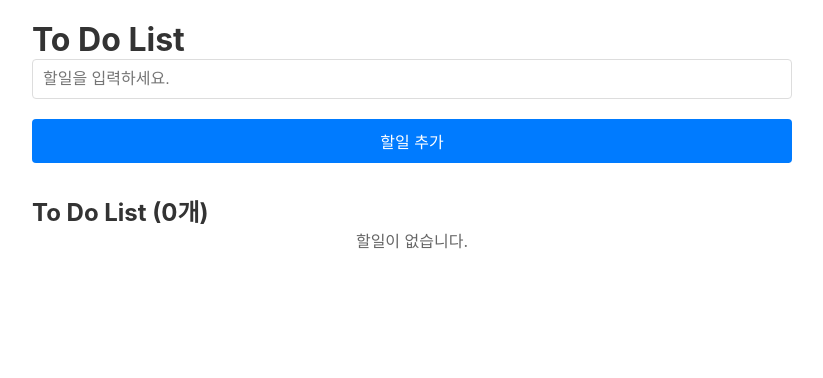
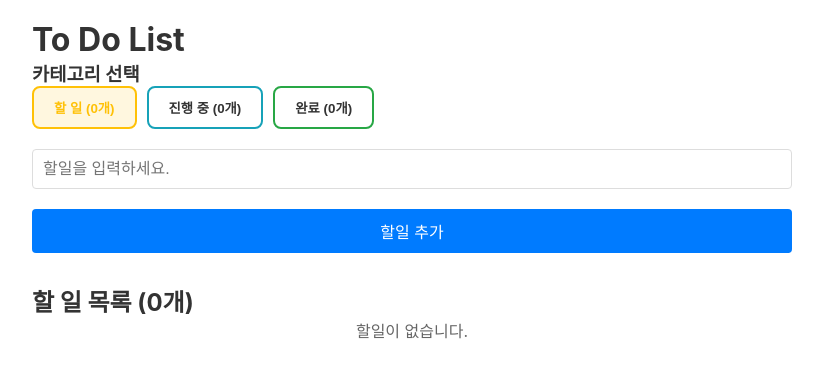
Before and after one commit to ralo-med/react-todo-app, a React (Create React App) app: page / in a window 1280 px wide. Shown: the top 378 px of the page, without its empty margins (228-1051 px from the left). Built offline with nearby package versions, Linux system fonts and the light colour scheme.

Commit message:
#Selector 2

```diff
--- a/src/atoms/todoAtom.ts
+++ b/src/atoms/todoAtom.ts
@@ -10,14 +10,18 @@ export interface ITodo {
 // Recoil: atom({ key: 'string', default: value }) - 상태 저장
 export const todosAtom = atom<ITodo[]>([]);
 
+// 유저가 선택한 카테고리 (기본값: "TO_DO")
+export const selectedCategoryAtom = atom<"TO_DO" | "DOING" | "DONE">("TO_DO");
+
 // Jotai: atom(null, (get, set, param) => { ... }) - 액션 (setTodos 역할)
 // Recoil: selector({ key: 'string', get: ({get}) => {}, set: ({get, set}, param) => {} }) - 액션
 export const addTodoAtom = atom(null, (get, set, text: string) => {
   const todos = get(todosAtom);
+  const selectedCategory = get(selectedCategoryAtom);
   const newTodo: ITodo = {
     id: Date.now(),
     text,
-    category: "TO_DO",
+    category: selectedCategory,
   };
   set(todosAtom, [...todos, newTodo]);
 });
@@ -58,17 +62,6 @@ export const deleteTodoAtom = atom(null, (get, set, id: number) => {
 
 // Jotai: atom((get) => { ... }) - 파생된 상태 (selector 역할)
 // Recoil: selector({ key: 'string', get: ({get}) => {} }) - 파생된 상태
-export const todoStatsAtom = atom((get) => {
-  const todos = get(todosAtom);
-  return {
-    total: todos.length,
-    todo: todos.filter((todo) => todo.category === "TO_DO").length,
-    doing: todos.filter((todo) => todo.category === "DOING").length,
-    done: todos.filter((todo) => todo.category === "DONE").length,
-  };
-});
-
-// 이렇게만 있어도 됨
 export const todosByCategoryAtom = atom((get) => {
   const todos = get(todosAtom);
   return {
@@ -78,6 +71,34 @@ export const todosByCategoryAtom = atom((get) => {
   };
 });
 
+// 통계 정보 (todosByCategoryAtom 기반으로 계산)
+export const todoStatsAtom = atom((get) => {
+  const todosByCategory = get(todosByCategoryAtom);
+  return {
+    total:
+      todosByCategory.todo.length +
+      todosByCategory.doing.length +
+      todosByCategory.done.length,
+    todo: todosByCategory.todo.length,
+    doing: todosByCategory.doing.length,
+    done: todosByCategory.done.length,
+  };
+});
+
+// 선택된 카테고리의 할일들만 보여주는 selector
+export const selectedCategoryTodosAtom = atom((get) => {
+  const todosByCategory = get(todosByCategoryAtom);
+  const selectedCategory = get(selectedCategoryAtom);
+
+  const categoryMap = {
+    TO_DO: todosByCategory.todo,
+    DOING: todosByCategory.doing,
+    DONE: todosByCategory.done,
+  };
+
+  return categoryMap[selectedCategory];
+});
+
 // 필요하면 이렇게 계산 가능
 // incompleteTodos = [...todosByCategory.todo, ...todosByCategory.doing]
 // completedTodos = todosByCategory.done
--- a/src/components/ToDoList.tsx
+++ b/src/components/ToDoList.tsx
@@ -1,28 +1,79 @@
 // Jotai: useAtom, useSetAtom
 // Recoil: useRecoilState, useRecoilValue, useRecoilSet
 import { useAtom } from "jotai";
-import { todosAtom } from "../atoms/todoAtom";
+import {
+  selectedCategoryAtom,
+  selectedCategoryTodosAtom,
+  todoStatsAtom,
+} from "../atoms/todoAtom";
 import CreateToDo from "./CreateToDo";
 import ToDo from "./ToDo";
 
 function ToDoList() {
-  // Jotai: const [todos] = useAtom(todosAtom) - 읽기 전용 (구조분해할당)
-  // Recoil: const todos = useRecoilValue(todosState) - 읽기 전용
-  const [todos] = useAtom(todosAtom);
+  // 선택된 카테고리와 설정 함수
+  const [selectedCategory, setSelectedCategory] = useAtom(selectedCategoryAtom);
+
+  // 선택된 카테고리의 할일들 (selector 사용)
+  const [selectedCategoryTodos] = useAtom(selectedCategoryTodosAtom);
+
+  const [stats] = useAtom(todoStatsAtom);
+
+  const categories = [
+    { key: "TO_DO", label: "할 일", count: stats.todo, color: "#ffc107" },
+    { key: "DOING", label: "진행 중", count: stats.doing, color: "#17a2b8" },
+    { key: "DONE", label: "완료", count: stats.done, color: "#28a745" },
+  ] as const;
+
+  const getCategoryLabel = (category: string) => {
+    return categories.find((c) => c.key === category)?.label || category;
+  };
 
   return (
     <div style={{ maxWidth: "800px", margin: "0 auto", padding: "20px" }}>
-      <h1>To Do List </h1>
+      <h1>To Do List</h1>
+
+      {/* 카테고리 선택 */}
+      <div style={{ marginBottom: "20px" }}>
+        <h3>카테고리 선택</h3>
+        <div style={{ display: "flex", gap: "10px", marginBottom: "15px" }}>
+          {categories.map(({ key, label, count, color }) => (
+            <button
+              key={key}
+              onClick={() => setSelectedCategory(key)}
+              style={{
+                padding: "10px 20px",
+                border: `2px solid ${color}`,
+                borderRadius: "8px",
+                cursor: "pointer",
+                fontWeight: "bold",
+                backgroundColor:
+                  selectedCategory === key ? color + "20" : "white",
+                color: selectedCategory === key ? color : "#333",
+              }}
+            >
+              {label} ({count}개)
+            </button>
+          ))}
+        </div>
+      </div>
 
       <CreateToDo />
 
       <div style={{ marginTop: "30px" }}>
-        <h2>To Do List ({todos.length}개)</h2>
-        {todos.length === 0 ? (
+        <h2>
+          {getCategoryLabel(selectedCategory)} 목록 (
+          {selectedCategoryTodos.length}개)
+        </h2>
+
+        {stats.total === 0 ? (
           <p style={{ color: "#666", textAlign: "center" }}>할일이 없습니다.</p>
+        ) : selectedCategoryTodos.length === 0 ? (
+          <p style={{ color: "#666", textAlign: "center" }}>
+            {getCategoryLabel(selectedCategory)}이 없습니다.
+          </p>
         ) : (
           <ul style={{ listStyle: "none", padding: 0 }}>
-            {todos.map((todo) => (
+            {selectedCategoryTodos.map((todo) => (
               <ToDo key={todo.id} todo={todo} />
             ))}
           </ul>
```
